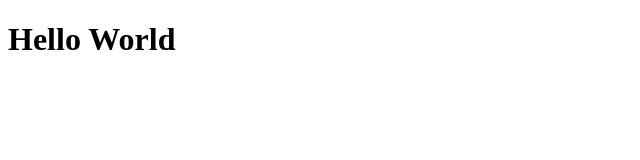
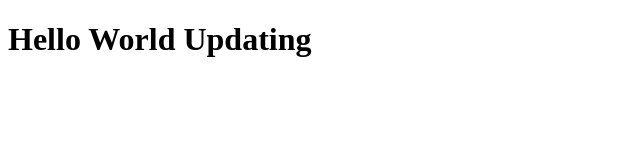
Before and after one commit to hrithiksveer/test2, a plain HTML site: page index.html in a window 1280 px wide. Shown: the whole page, without its empty margins (0-640 px from the left). Drawn offline with Linux system fonts and the light colour scheme.

Commit message:
Update index.html

```diff
--- a/index.html
+++ b/index.html
@@ -6,6 +6,6 @@
     <title>Document</title>
 </head>
 <body>
-    <h1>Hello World</h1>
+    <h1>Hello World Updating</h1>
 </body>
 </html>
```
